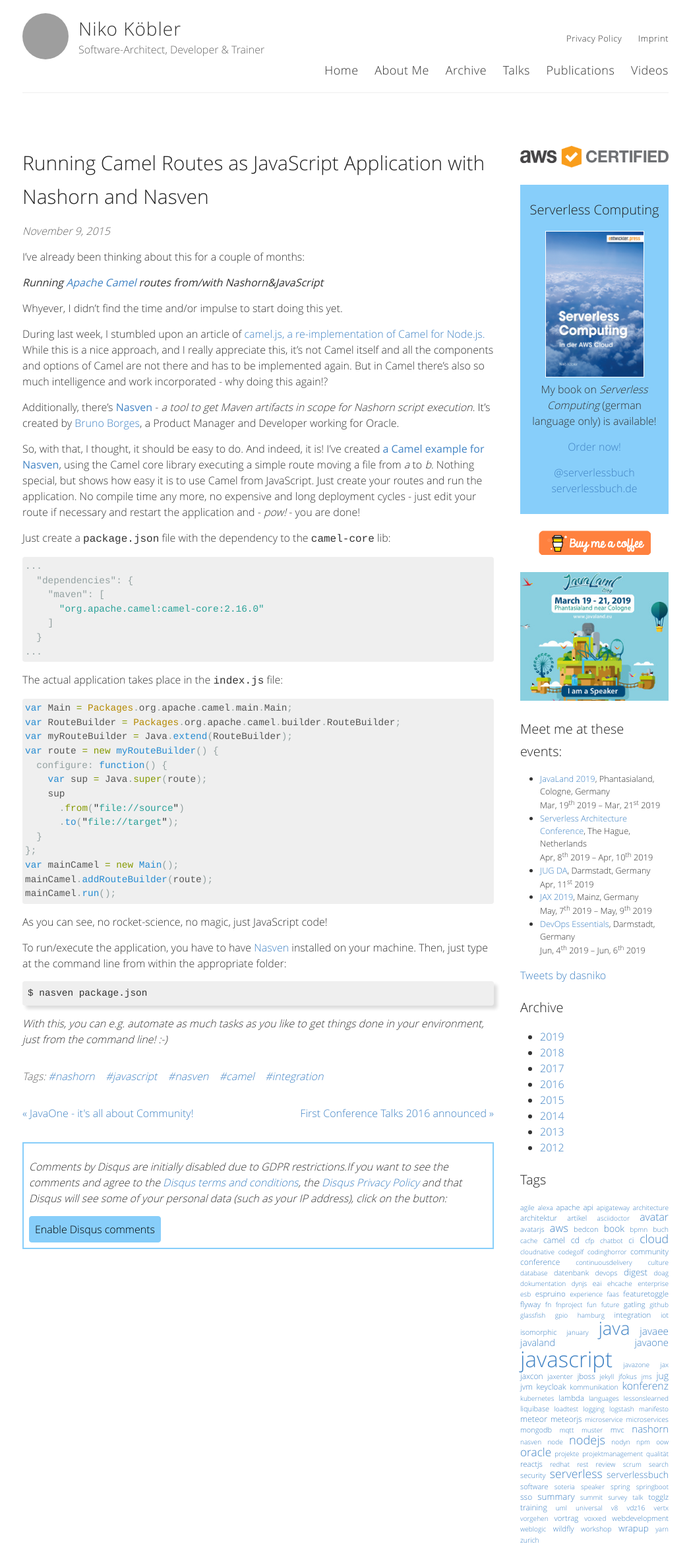
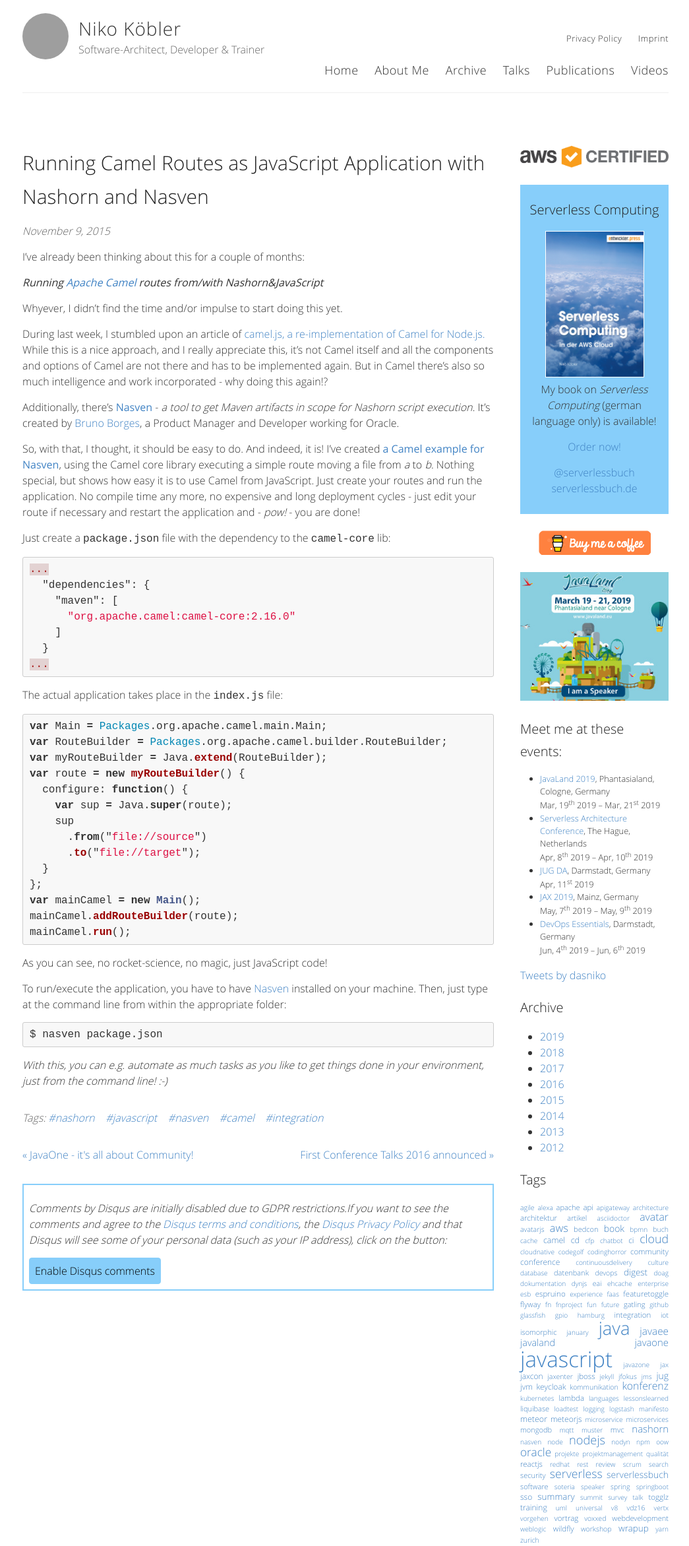
Before and after one commit to dasniko/dasniko.github.io, a Jekyll site: the page built from _posts/2015-11-09-running-camel-as-nashorn-javascript-with-nasven.md, in a window 1280 px wide. Shown: the whole page at 66% size, without its empty margins (116-1161 px from the left). Built offline with Jekyll 4.4.1, drawn with Linux system fonts in a browser that asks for light colours; comment, search, counter and statistics services are not loaded; grey boxes are pictures that could not be loaded.

Commit message:
change code highlighting to github style

```diff
--- a/_sass/_highlights.scss
+++ b/_sass/_highlights.scss
@@ -1,84 +1,172 @@
+
+/*
+ * GitHub style for Pygments syntax highlighter, for use with Jekyll
+ * Courtesy of GitHub.com
+ *
+ * src: https://github.com/aahan/pygments-github-style
+ */
+
+.highlight pre, pre {
+  background-color: #f8f8f8;
+  border: 1px solid #ccc;
+  padding: 6px 10px;
+  border-radius: 3px;
+  overflow-x: scroll;
+}
 
 .highlight {
-  background-color: #efefef;
-  padding: 4px;
-  border-radius: 4px;
-  overflow: auto;
-  font-size: 0.9rem;
+  .hll {
+    background-color: #f8f8f8;
+    border: 1px solid #ccc;
+    padding: 6px 10px;
+    border-radius: 3px;
+  }
+  .c {
+    color: #999988;
+    font-style: italic;
+  }
+  .err {
+    color: #a61717;
+    background-color: #e3d2d2;
+  }
+  .k, .o {
+    font-weight: bold;
+  }
+  .cm {
+    color: #999988;
+    font-style: italic;
+  }
+  .cp {
+    color: #999999;
+    font-weight: bold;
+  }
+  .c1 {
+    color: #999988;
+    font-style: italic;
+  }
+  .cs {
+    color: #999999;
+    font-weight: bold;
+    font-style: italic;
+  }
+  .gd {
+    color: #000000;
+    background-color: #ffdddd;
+    .x {
+      color: #000000;
+      background-color: #ffaaaa;
+    }
+  }
+  .ge {
+    font-style: italic;
+  }
+  .gr {
+    color: #aa0000;
+  }
+  .gh {
+    color: #999999;
+  }
+  .gi {
+    color: #000000;
+    background-color: #ddffdd;
+    .x {
+      color: #000000;
+      background-color: #aaffaa;
+    }
+  }
+  .go {
+    color: #888888;
+  }
+  .gp {
+    color: #555555;
+  }
+  .gs {
+    font-weight: bold;
+  }
+  .gu {
+    color: #800080;
+    font-weight: bold;
+  }
+  .gt {
+    color: #aa0000;
+  }
+  .kc, .kd, .kn, .kp, .kr {
+    font-weight: bold;
+  }
+  .kt {
+    color: #445588;
+    font-weight: bold;
+  }
+  .m {
+    color: #009999;
+  }
+  .s {
+    color: #dd1144;
+  }
+  .n {
+    color: #333333;
+  }
+  .na {
+    color: teal;
+  }
+  .nb {
+    color: #0086b3;
+  }
+  .nc {
+    color: #445588;
+    font-weight: bold;
+  }
+  .no {
+    color: teal;
+  }
+  .ni {
+    color: purple;
+  }
+  .ne, .nf {
+    color: #990000;
+    font-weight: bold;
+  }
+  .nn {
+    color: #555555;
+  }
+  .nt {
+    color: navy;
+  }
+  .nv {
+    color: teal;
+  }
+  .ow {
+    font-weight: bold;
+  }
+  .w {
+    color: #bbbbbb;
+  }
+  .mf, .mh, .mi, .mo {
+    color: #009999;
+  }
+  .sb, .sc, .sd, .s2, .se, .sh, .si, .sx {
+    color: #dd1144;
+  }
+  .sr {
+    color: #009926;
+  }
+  .s1 {
+    color: #dd1144;
+  }
+  .ss {
+    color: #990073;
+  }
+  .bp {
+    color: #999999;
+  }
+  .vc, .vg, .vi {
+    color: teal;
+  }
+  .il {
+    color: #009999;
+  }
+  .gc {
+    color: #999;
+    background-color: #EAF2F5;
+  }
 }
-div.highlight {
-  box-shadow: 5px 5px 5px #dddddd;
-}
-
-code {
-  font-family: 'Courier', monospace;
-}
-
-.highlight .c { color: #586E75 } /* Comment */
-.highlight .err { color: #93A1A1 } /* Error */
-.highlight .g { color: #93A1A1 } /* Generic */
-.highlight .k { color: #859900 } /* Keyword */
-.highlight .l { color: #93A1A1 } /* Literal */
-.highlight .n { color: #93A1A1 } /* Name */
-.highlight .o { color: #859900 } /* Operator */
-.highlight .x { color: #CB4B16 } /* Other */
-.highlight .p { color: #93A1A1 } /* Punctuation */
-.highlight .cm { color: #586E75 } /* Comment.Multiline */
-.highlight .cp { color: #859900 } /* Comment.Preproc */
-.highlight .c1 { color: #586E75 } /* Comment.Single */
-.highlight .cs { color: #859900 } /* Comment.Special */
-.highlight .gd { color: #2AA198 } /* Generic.Deleted */
-.highlight .ge { color: #93A1A1; font-style: italic } /* Generic.Emph */
-.highlight .gr { color: #DC322F } /* Generic.Error */
-.highlight .gh { color: #CB4B16 } /* Generic.Heading */
-.highlight .gi { color: #859900 } /* Generic.Inserted */
-.highlight .go { color: #93A1A1 } /* Generic.Output */
-.highlight .gp { color: #93A1A1 } /* Generic.Prompt */
-.highlight .gs { color: #93A1A1; font-weight: bold } /* Generic.Strong */
-.highlight .gu { color: #CB4B16 } /* Generic.Subheading */
-.highlight .gt { color: #93A1A1 } /* Generic.Traceback */
-.highlight .kc { color: #CB4B16 } /* Keyword.Constant */
-.highlight .kd { color: #268BD2 } /* Keyword.Declaration */
-.highlight .kn { color: #859900 } /* Keyword.Namespace */
-.highlight .kp { color: #859900 } /* Keyword.Pseudo */
-.highlight .kr { color: #268BD2 } /* Keyword.Reserved */
-.highlight .kt { color: #DC322F } /* Keyword.Type */
-.highlight .ld { color: #93A1A1 } /* Literal.Date */
-.highlight .m { color: #2AA198 } /* Literal.Number */
-.highlight .s { color: #2AA198 } /* Literal.String */
-.highlight .na { color: #93A1A1 } /* Name.Attribute */
-.highlight .nb { color: #B58900 } /* Name.Builtin */
-.highlight .nc { color: #268BD2 } /* Name.Class */
-.highlight .no { color: #CB4B16 } /* Name.Constant */
-.highlight .nd { color: #268BD2 } /* Name.Decorator */
-.highlight .ni { color: #CB4B16 } /* Name.Entity */
-.highlight .ne { color: #CB4B16 } /* Name.Exception */
-.highlight .nf { color: #268BD2 } /* Name.Function */
-.highlight .nl { color: #93A1A1 } /* Name.Label */
-.highlight .nn { color: #93A1A1 } /* Name.Namespace */
-.highlight .nx { color: #555 } /* Name.Other */
-.highlight .py { color: #93A1A1 } /* Name.Property */
-.highlight .nt { color: #268BD2 } /* Name.Tag */
-.highlight .nv { color: #268BD2 } /* Name.Variable */
-.highlight .ow { color: #859900 } /* Operator.Word */
-.highlight .w { color: #93A1A1 } /* Text.Whitespace */
-.highlight .mf { color: #2AA198 } /* Literal.Number.Float */
-.highlight .mh { color: #2AA198 } /* Literal.Number.Hex */
-.highlight .mi { color: #2AA198 } /* Literal.Number.Integer */
-.highlight .mo { color: #2AA198 } /* Literal.Number.Oct */
-.highlight .sb { color: #586E75 } /* Literal.String.Backtick */
-.highlight .sc { color: #2AA198 } /* Literal.String.Char */
-.highlight .sd { color: #93A1A1 } /* Literal.String.Doc */
-.highlight .s2 { color: #2AA198 } /* Literal.String.Double */
-.highlight .se { color: #CB4B16 } /* Literal.String.Escape */
-.highlight .sh { color: #93A1A1 } /* Literal.String.Heredoc */
-.highlight .si { color: #2AA198 } /* Literal.String.Interpol */
-.highlight .sx { color: #2AA198 } /* Literal.String.Other */
-.highlight .sr { color: #DC322F } /* Literal.String.Regex */
-.highlight .s1 { color: #2AA198 } /* Literal.String.Single */
-.highlight .ss { color: #2AA198 } /* Literal.String.Symbol */
-.highlight .bp { color: #268BD2 } /* Name.Builtin.Pseudo */
-.highlight .vc { color: #268BD2 } /* Name.Variable.Class */
-.highlight .vg { color: #268BD2 } /* Name.Variable.Global */
-.highlight .vi { color: #268BD2 } /* Name.Variable.Instance */
-.highlight .il { color: #2AA198 } /* Literal.Number.Integer.Long */
```
